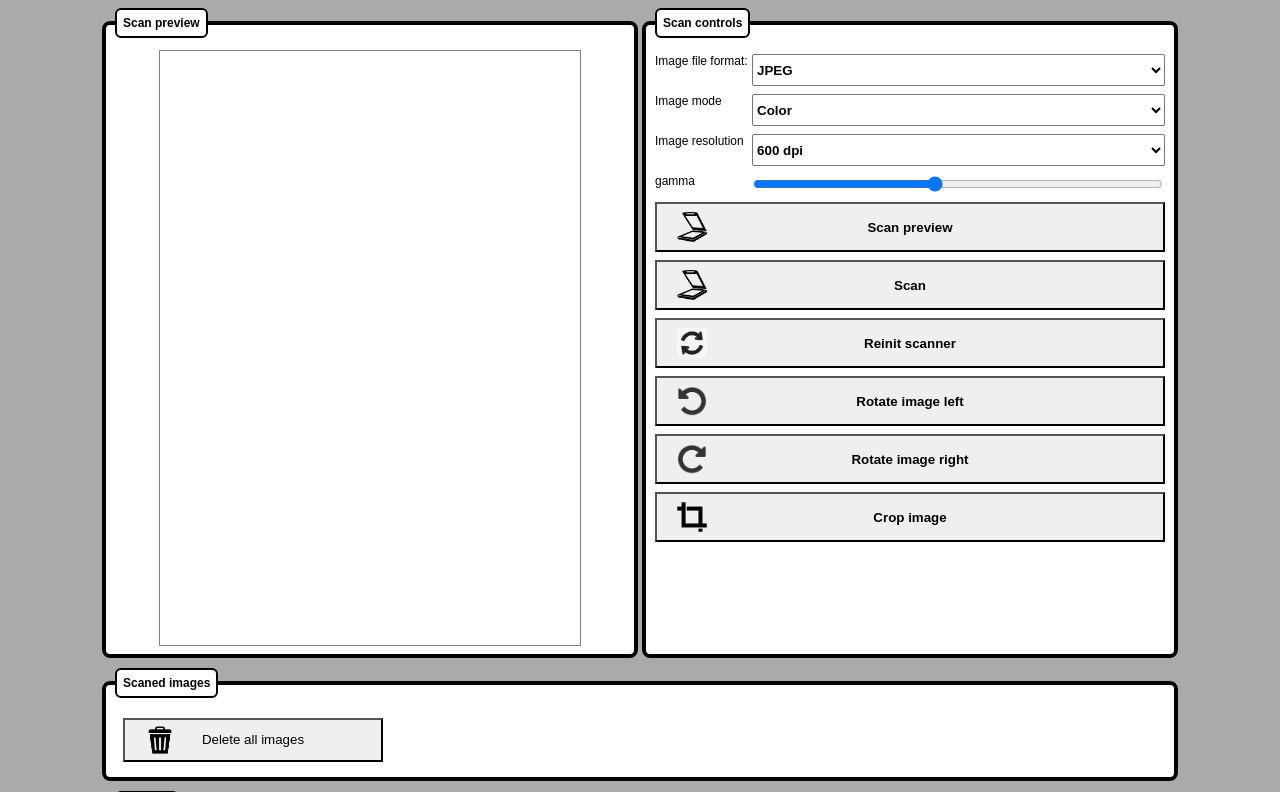
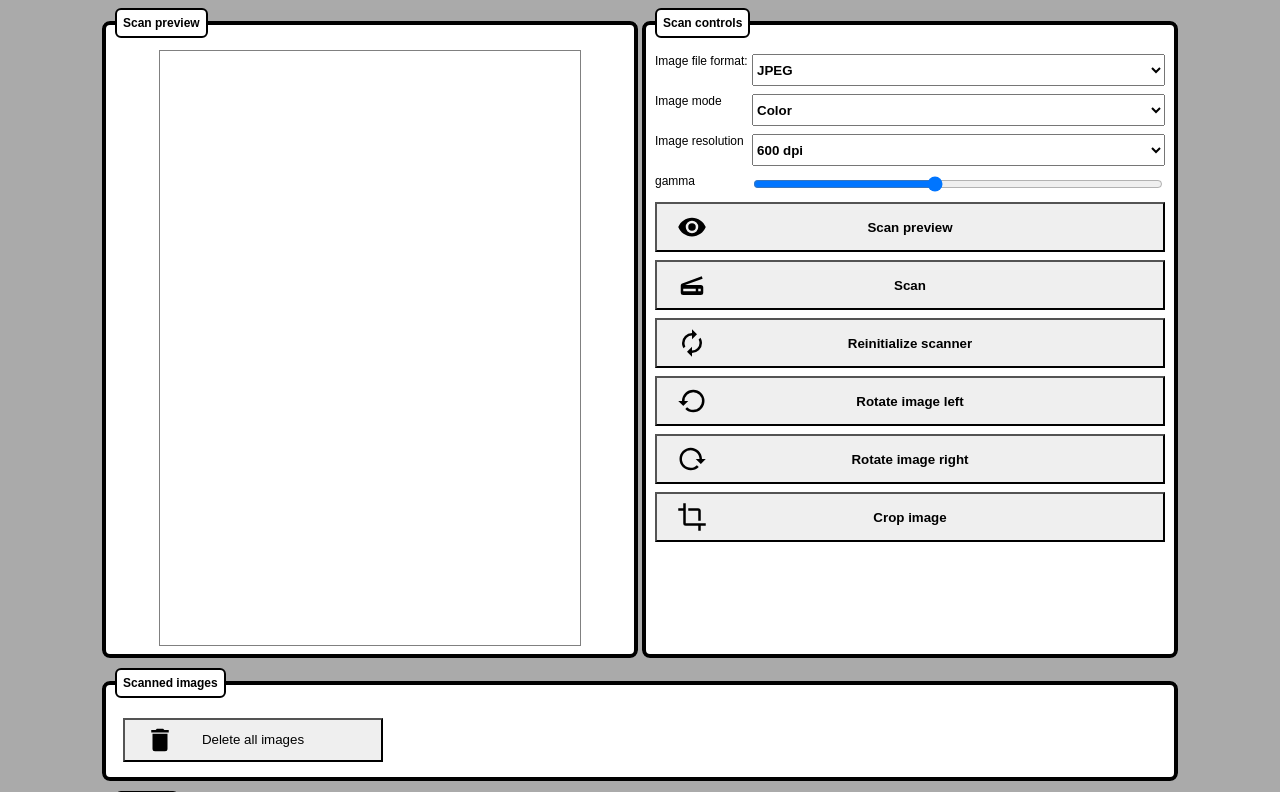
Before and after one commit to R3tr0BoiDX/scanimage-webui, a Flask app: template scanimage_webui/templates/index.html in a window 1280 px wide. Shown: the top 792 px of the page. Run offline with Flask 3, Linux system fonts and the light colour scheme; the template is opened without the code that fills it, so the values that code supplies are empty.

Commit message:
Refactor CSS styles for consistency and update button labels for clarity; replace deprecated icons with SVGs

```diff
--- a/scanimage_webui/static/css/app.css
+++ b/scanimage_webui/static/css/app.css
@@ -27,8 +27,7 @@ legend {
   margin: 0 auto;
 }
 
-#scan-preview>div {
-
+#scan-preview > div {
   display: flex;
   justify-content: center;
 }
@@ -46,12 +45,14 @@ legend {
   height: 100%;
 }
 
-#scaned-images-buttons {
+#scanned-images-buttons {
   margin: 4px;
   padding: 4px;
 }
 
-.clean { clear: both }
+.clean {
+  clear: both;
+}
 
 .scan {
   display: flex;
@@ -83,63 +84,70 @@ legend {
 }
 
 .scan-controls button {
-    height:50px;
-    font-weight:bold
+  height: 50px;
+  font-weight: bold;
 }
 
 .scan-controls select {
   height: 32px;
-    font-weight:bold;
+  font-weight: bold;
 }
 
 #scan-control-range-gamma {
   width: 100%;
 }
 
-#scan-control-btn-preview, #scan-control-btn-scan {
-    background-image: url(/static/img/scan-icon.png);
+#scan-control-btn-preview {
+  background-image: url(/static/img/eye.svg);
   background-position: 20px center;
   background-repeat: no-repeat;
   background-size: 30px 30px;
 }
 
-#scan-control-btn-scan-reinit {
-    background-image: url(/static/img/reload-icon.png);
+#scan-control-btn-scan {
+  background-image: url(/static/img/scanner.svg);
+  background-position: 20px center;
+  background-repeat: no-repeat;
+  background-size: 30px 30px;
+}
+
+#scan-control-btn-scan-reinitialize {
+  background-image: url(/static/img/autorenew.svg);
   background-position: 20px center;
   background-repeat: no-repeat;
   background-size: 30px 30px;
 }
 
 #scan-control-btn-rotate-image-left {
-    background-image: url(/static/img/rotate-l-icon.png);
+  background-image: url(/static/img/restore.svg);
   background-position: 20px center;
   background-repeat: no-repeat;
   background-size: 30px 30px;
 }
 
 #scan-control-btn-rotate-image-right {
-    background-image: url(/static/img/rotate-r-icon.png);
+  background-image: url(/static/img/reload.svg);
   background-position: 20px center;
   background-repeat: no-repeat;
   background-size: 30px 30px;
 }
 
 #scan-control-btn-crop-image {
-    background-image: url(/static/img/crop-icon.png);
+  background-image: url(/static/img/crop.svg);
   background-position: 20px center;
   background-repeat: no-repeat;
   background-size: 30px 30px;
 }
 
 #scan-control-btn-crop-coord {
-    background-image: url(/static/img/crop-icon.png);
+  background-image: url(/static/img/crop.svg);
   background-position: 20px center;
   background-repeat: no-repeat;
   background-size: 30px 30px;
 }
 
 #images-button-delete-all {
-    background-image: url(/static/img/delete-icon.png);
+  background-image: url(/static/img/delete.svg);
   background-position: 20px center;
   background-repeat: no-repeat;
   background-size: 30px 30px;
@@ -186,14 +194,20 @@ legend {
     padding: 4px;*/
 }
 
-.filename { font-weight: bold; }
-.filesize { white-space: nowrap; text-align: right; }
+.filename {
+  font-weight: bold;
+}
+.filesize {
+  white-space: nowrap;
+  text-align: right;
+}
 
 .image-buttons button {
   width: 100%;
 }
 
-#status-command-history, #status-console-history {
+#status-command-history,
+#status-console-history {
   height: 250px;
   display: block;
   overflow-y: scroll;
--- a/scanimage_webui/static/js/app.js
+++ b/scanimage_webui/static/js/app.js
@@ -67,7 +67,7 @@ class App {
 						<div><label for="scan-control-range-gamma">gamma</label><input type="range" id="scan-control-range-gamma" min="0" max="5" step="0.1" value="2.2"></div>
 						<div><button id="scan-control-btn-preview">Scan preview</button></div>
 						<div><button id="scan-control-btn-scan">Scan</button></div>
-						<div><button id="scan-control-btn-scan-reinit">Reinit scanner</button></div>
+						<div><button id="scan-control-btn-scan-reinitialize">Reinitialize scanner</button></div>
 						<div><button id="scan-control-btn-rotate-image-left">Rotate image left</button></div>
 						<div><button id="scan-control-btn-rotate-image-right">Rotate image right</button></div>
 						<div><button id="scan-control-btn-crop-image">Crop image</button></div>
@@ -80,10 +80,10 @@ class App {
 			</fieldset>
 		</div>
 			<fieldset>
-			<legend>Scaned images</legend>
-			<div id="scaned-images"></div>
+			<legend>Scanned images</legend>
+			<div id="scanned-images"></div>
 			<div class="clean"></div>
-			<div id="scaned-images-buttons">
+			<div id="scanned-images-buttons">
 				<button id="images-button-delete-all">Delete all images</button>
 			</div>
 		</fieldset>
@@ -127,8 +127,8 @@ class App {
       this._startGetAppStatusInterval();
     });
 
-    this.$("#scan-control-btn-scan-reinit").click(() => {
-      this._reinitScanner();
+    this.$("#scan-control-btn-scan-reinitialize").click(() => {
+      this._reinitializeScanner();
     });
 
     this.$mainContainer.find("#scan-control-btn-crop-image").click(() => {
@@ -259,7 +259,7 @@ class App {
     );
   }
 
-  _reinitScanner() {
+  _reinitializeScanner() {
     this._callApi("initScanner", {}, (data) => {});
   }
 
@@ -275,7 +275,7 @@ class App {
   _renderImagePreview() {
     let rnd = Math.random();
     let container = this.$mainContainer.find(`#scan-preview`);
-    let filepath = `${this.config.scanedImagesURL}/${this._imagePreviewFileName}`;
+    let filepath = `${this.config.scannedImagesURL}/${this._imagePreviewFileName}`;
     let imageHTML = `<img class="content" src="${filepath}?${rnd}"/>`;
     container.html(imageHTML);
   }
@@ -284,12 +284,12 @@ class App {
     this._callApi("listImages", {}, (data) => {
       if (data) {
         let rnd = Math.random();
-        let container = this.$mainContainer.find("#scaned-images");
+        let container = this.$mainContainer.find("#scanned-images");
         container.empty();
         for (let index in data) {
           let item = data[index];
           let filename = item.fileName;
-          let filepath = `${this.config.scanedImagesURL}/${filename}`;
+          let filepath = `${this.config.scannedImagesURL}/${filename}`;
           let fileSize = Utils.formatFileSize(item.size);
           let imageHTML =
             `<div class="image-container">` +
--- a/scanimage_webui/templates/index.html
+++ b/scanimage_webui/templates/index.html
@@ -38,7 +38,7 @@
       jQuery("document").ready(function () {
         let config = {
           apiURL: "/api",
-          scanedImagesURL: "/scanimage",
+          scannedImagesURL: "/scanimage",
         };
         app = new App(jQuery, "main-container", config);
       });
```
Also changed, not shown: scanimage_webui/static/img/autorenew.svg (added), scanimage_webui/static/img/crop-icon.png (deleted), scanimage_webui/static/img/crop.svg (added), scanimage_webui/static/img/delete-icon.png (deleted), scanimage_webui/static/img/delete.svg (added), scanimage_webui/static/img/eye.svg (added), scanimage_webui/static/img/reload-icon.png (deleted), scanimage_webui/static/img/reload.svg (added), scanimage_webui/static/img/restore.svg (added), scanimage_webui/static/img/rotate-l-icon.png (deleted), scanimage_webui/static/img/rotate-r-icon.png (deleted), scanimage_webui/static/img/scan-icon.png (deleted), scanimage_webui/static/img/scanner.svg (added). Lines whose indentation alone changed are shown as unchanged.
